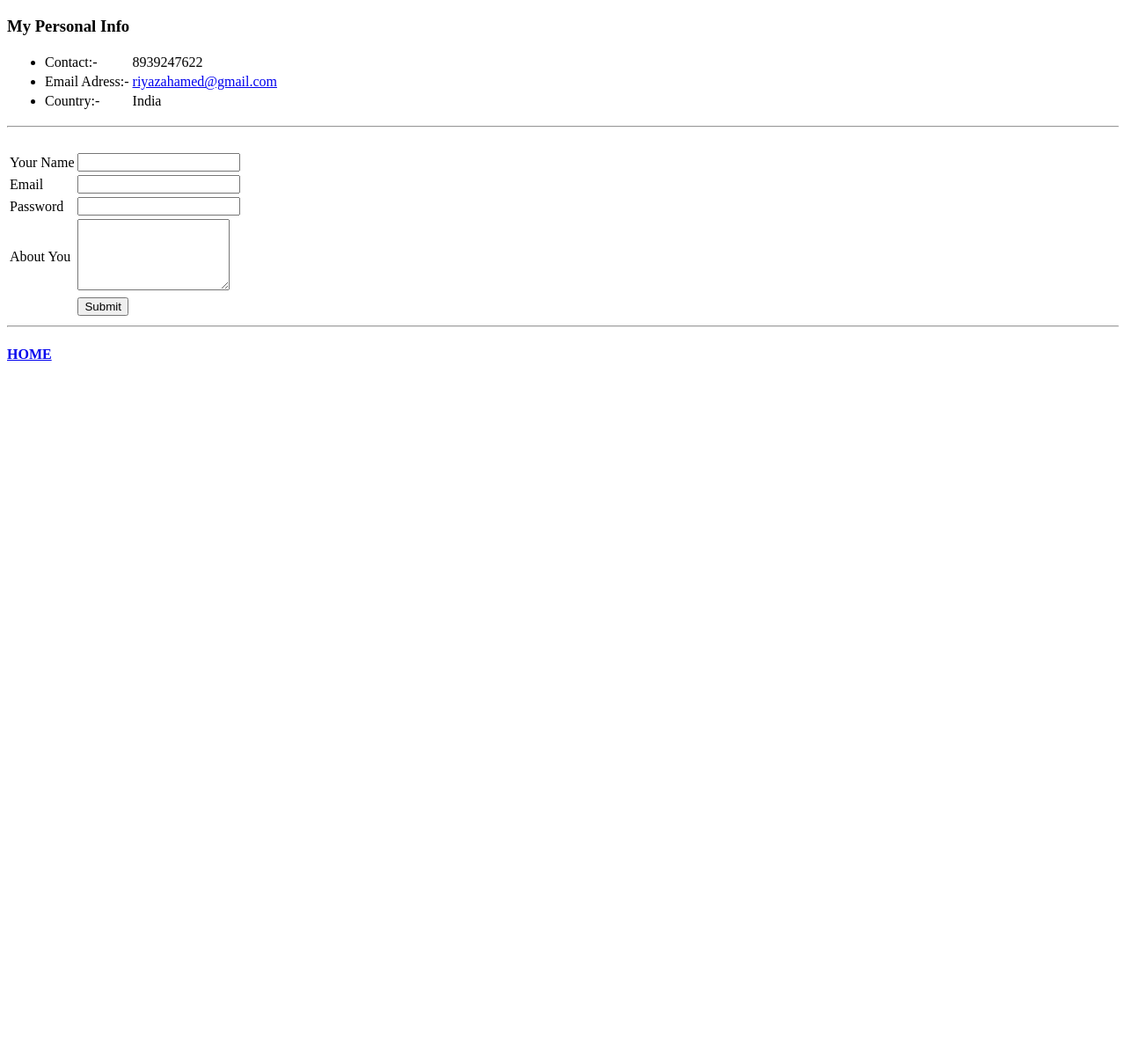
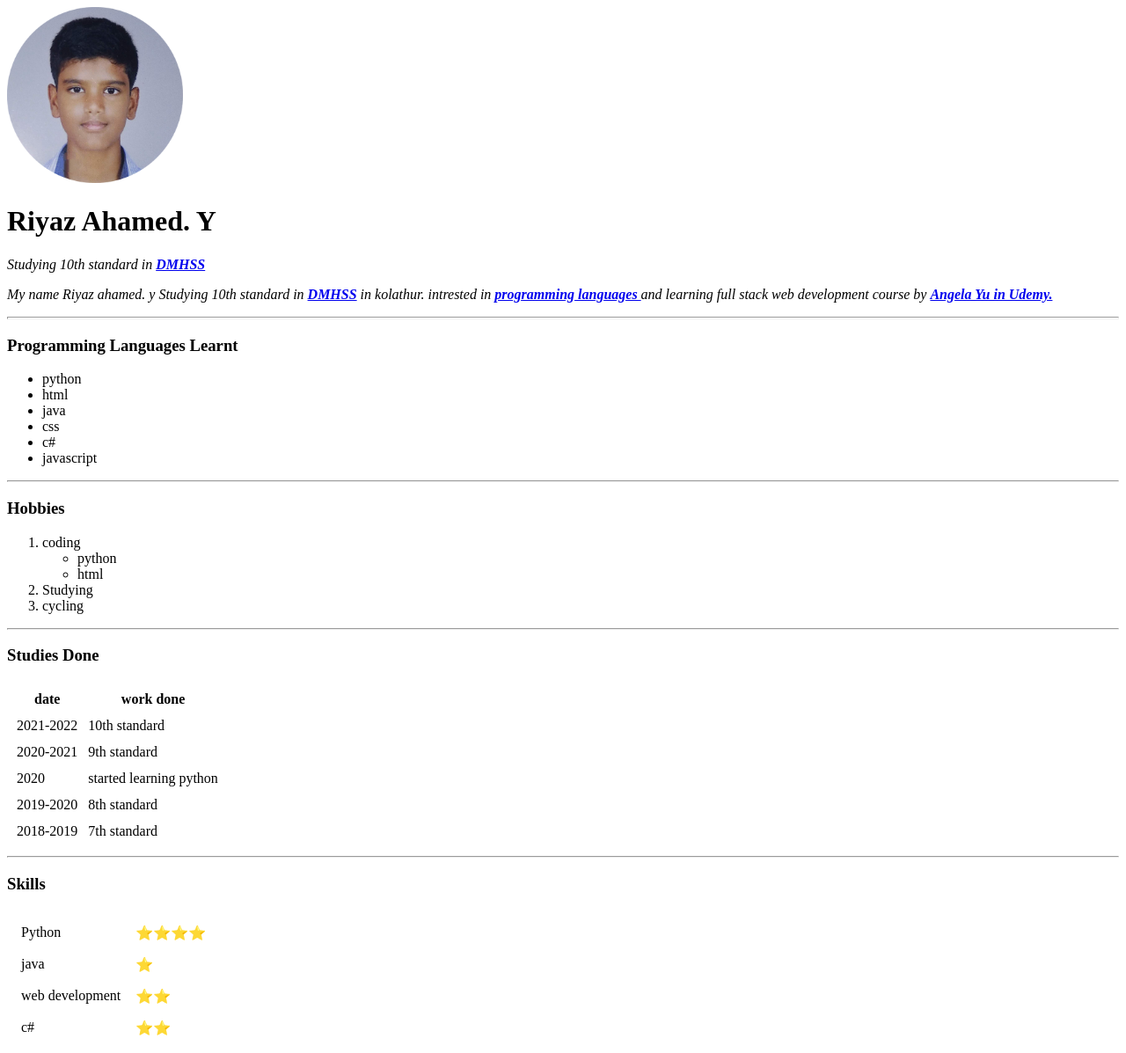
Before and after one commit to Darkknight1213/cv, a plain HTML site: page contactme.html in a window 1280 px wide. Shown: the top 1197 px of the page at 88% size. Before the commit the page ends 800 px from the top, so only its background shows below. Drawn offline with Linux system fonts and the light colour scheme.

Commit message:
Update contactme.html

```diff
--- a/contactme.html
+++ b/contactme.html
@@ -2,63 +2,123 @@
 <html lang="en" dir="ltr">
   <head>
     <meta charset="utf-8">
-    <title>Contact me</title>
+    <title>My personal web page</title>
   </head>
   <body>
-    <h3>My Personal Info</h3>
+    <img src="me.png" alt="riyazahamed" width="200" height="200"></td>
 
+    <h1>Riyaz Ahamed. Y</h1>
+    <div>
+      <!-- paragraph tag -->
+      <p>
+        <em>Studying 10th standard in
+          <b><a href="http://www.dhanishschool.com/">DMHSS</a></b>
+        </em>
+      </p>
+      <!-- paragraph tag -->
+      <p>
+        <em>
+        My name Riyaz ahamed. y Studying 10th standard in
+        <b><a href="http://www.dhanishschool.com/">DMHSS</a></b>
+        in kolathur.
+        intrested in <b> <a href="https://en.wikipedia.org/wiki/Programming_language"> programming languages
+          </a>
+        </b>
+        and learning full stack web development course by
+        <b>
+          <a href="https://www.udemy.com/user/4b4368a3-b5c8-4529-aa65-2056ec31f37e/">
+            Angela Yu in Udemy.
+          </a>
+        </b>
+        </em>
+      </p>
+    </div>
+    <!-- Image tag -->
+
+    <!-- header tag -->
+
+
+    <hr size="3">
+
+    <h3>Programming Languages Learnt</h3>
+    <div>
       <ul>
-      <table>
-        <tr>
-          <td><li>Contact:-</td>
-          <td>8939247622</li></td>
-        </tr>
-        <tr>
-          <td><li>Email Adress:-</td>
-          <td><a href="riyazahamed@gmail.com">riyazahamed@gmail.com</a></li></td>
-        </tr>
-        <tr>
-          <td><li>Country:-</td>
-          <td>India</li></td>
-        </tr>
-      </table>
+        <li>python</li>
+        <li>html</li>
+        <li>java</li>
+        <li>css</li>
+        <li>c#</li>
+        <li>javascript</li>
       </ul>
+    </div>
 
     <hr>
 
-    <table>
-      <form action="mailto:riyazahamedff@gmail.com" method="post">
+    <h3>Hobbies</h3>
+    <div>
+      <ol>
+        <li>coding</li>
+        <ul>
+          <li>python</li>
+          <li>html</li>
+        </ul>
+        <li>Studying</li>
+        <li>cycling</li>
+      </ol>
+    </div>
+
+    <hr>
+
+    <h3>Studies Done</h3>
+    <table cellspacing="10">
+      <th>date</th>
+      <th>work done</th>
       <tr>
-          <td><label for="">Your Name</label></td>
-          <td><input type="text" name="" value=""></td>
+        <td>2021-2022</td>
+        <td>10th standard</td>
       </tr>
-        <br>
       <tr>
-          <td><label for="">Email</label></td>
-          <td><input type="text" name="" value=""></td>
+        <td>2020-2021</td>
+        <td>9th standard</td>
       </tr>
-
       <tr>
-          <td><label for="">Password</label></td>
-          <td><input type="password" name="" id=""></td>
+        <td>2020</td>
+        <td>started learning python</td>
       </tr>
-
       <tr>
-          <td>About You</td>
-          <td><textarea name="" id="" cols="19.5" rows="5"></textarea></td>
+        <td>2019-2020</td>
+        <td>8th standard</td>
       </tr>
-
       <tr>
-          <td></td>
-          <td><input type="submit"></td>
+        <td>2018-2019</td>
+        <td>7th standard</td>
       </tr>
     </table>
 
-    </form>
+    <hr>
 
+    <h3>Skills</h3>
+    <table cellspacing="15">
+      <tr>
+        <td>Python</td>
+        <td>⭐⭐⭐⭐<td>
+      </tr>
+      <tr>
+        <td>java</td>
+        <td>⭐</td>
+      </tr>
+      <tr>
+        <td>web development</td>
+        <td>⭐⭐</td>
+      </tr>
+      <tr>
+        <td>c#</td>
+        <td>⭐⭐</td>
+      </tr>
+    </table>
 
     <hr>
 
-    <h4><a href="MyPersonalWebsite.html">HOME</a></h4>
+    <h2><a href="contactme.html"><b>Contact me</b></a></h2>
   </body>
 </html>
```
Lines whose indentation alone changed are shown as unchanged.
